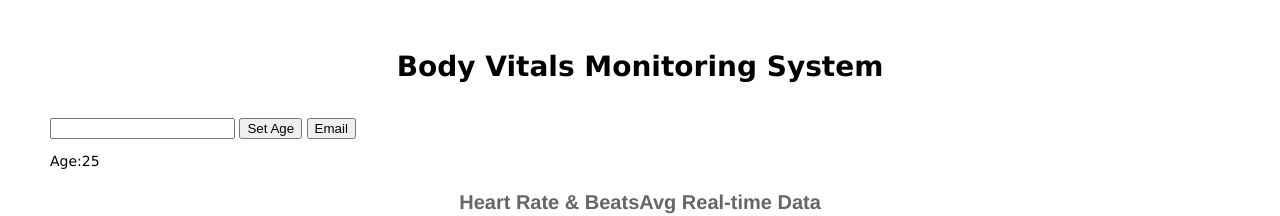
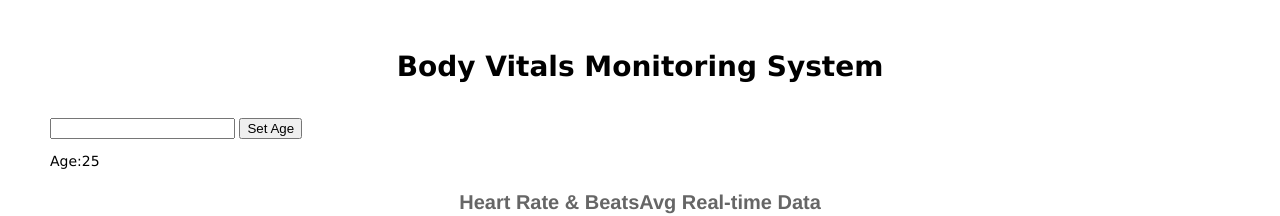
Before and after one commit to gopri/Body-Vitals-Monitoring-System, a website: page public/index.html in a window 1280 px wide. Shown: the top 216 px of the page. Drawn offline with Linux system fonts and the light colour scheme.

Commit message:
Add files via upload

```diff
--- a/public/index.html
+++ b/public/index.html
@@ -25,7 +25,6 @@
     <br>
     <input type="text" id="myText">
     <button onclick="setAge()">Set Age</button>
-    <button onclick="email()">Email</button>
 
     <div style="overflow: hidden;" align="center">
             <p style="float: left;">Age: </p>
```
